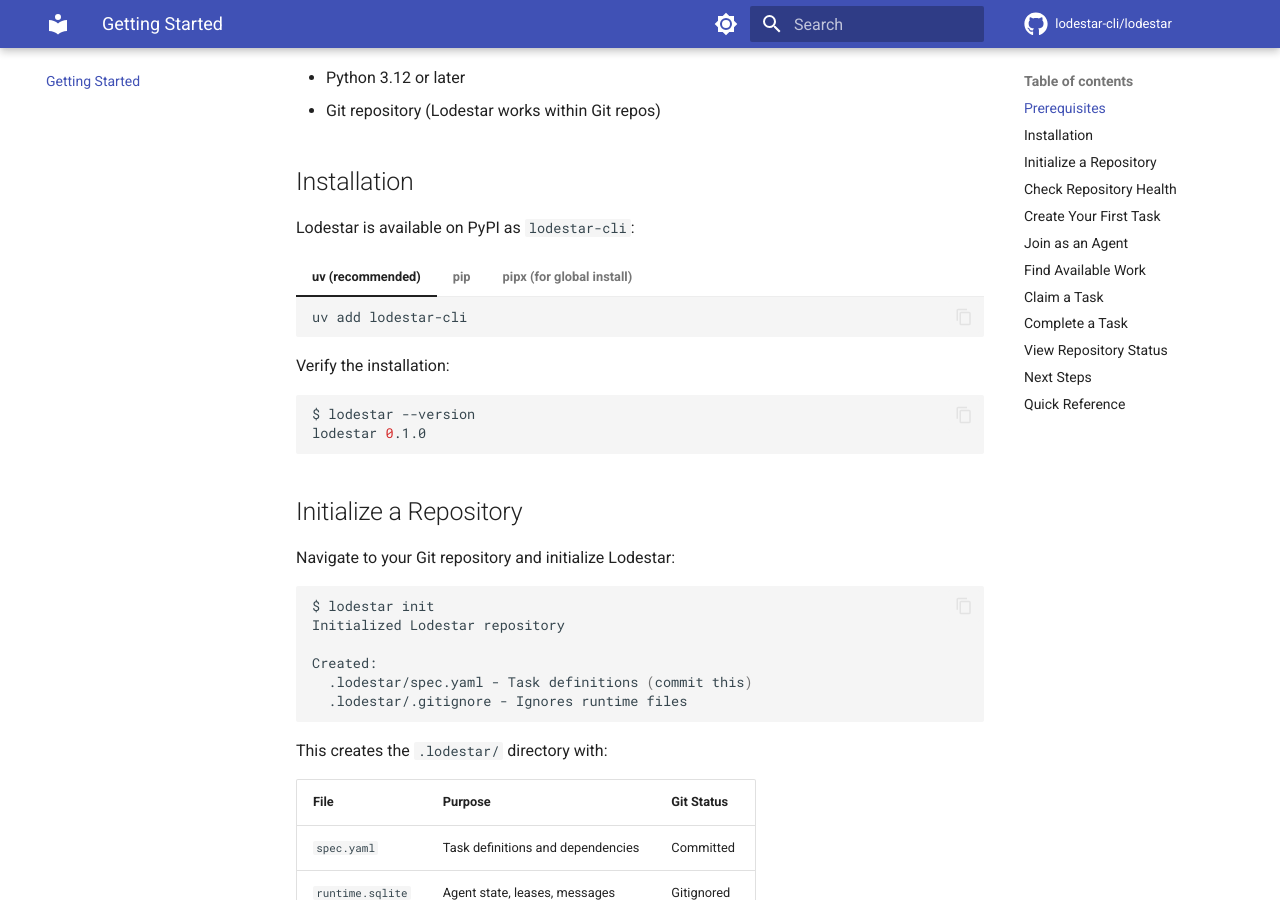
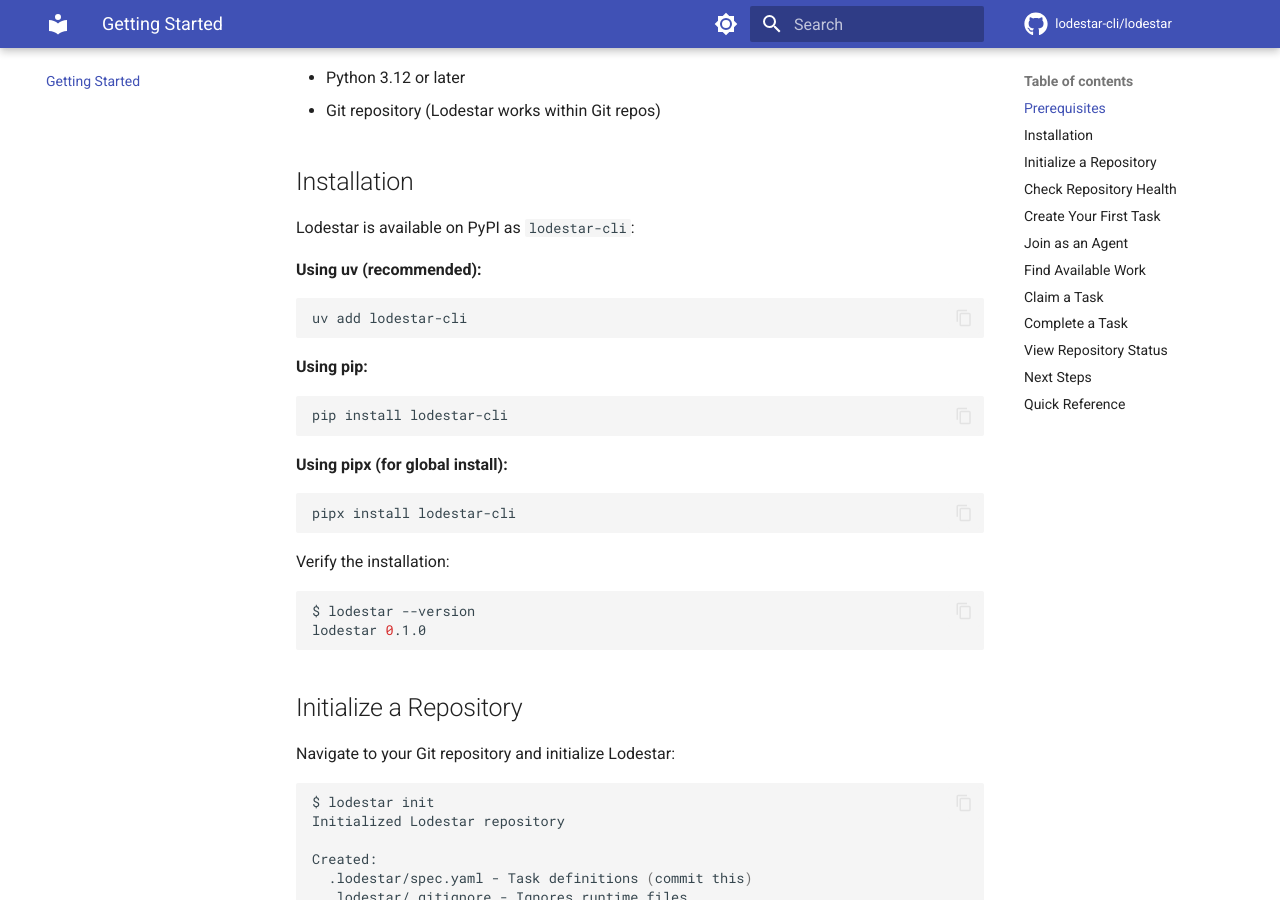
Before and after one commit to ThomasRohde/lodestar, an MkDocs documentation site: the page built from docs/getting-started.md, in a window 1280 px wide and 900 px high, scrolled down 305 px. Built offline with MkDocs 1.6.1 and Material for MkDocs 9.7.7, drawn with Linux system fonts in a browser that asks for light colours; comment, search, counter and statistics services are not loaded.

Commit message:
docs: Use standard markdown in getting-started.md
Replace Material tabs syntax (===) with standard markdown headers
for better readability when viewing raw markdown on GitHub.

🤖 Generated with [Claude Code](https://claude.com/claude-code)

Co-Authored-By: Claude Opus 4.5 <noreply@anthropic.com>

````diff
--- a/docs/getting-started.md
+++ b/docs/getting-started.md
@@ -11,23 +11,23 @@ This guide walks you through installing Lodestar and completing your first task
 
 Lodestar is available on PyPI as `lodestar-cli`:
 
-=== "uv (recommended)"
+**Using uv (recommended):**
 
-    ```bash
-    uv add lodestar-cli
-    ```
+```bash
+uv add lodestar-cli
+```
 
-=== "pip"
+**Using pip:**
 
-    ```bash
-    pip install lodestar-cli
-    ```
+```bash
+pip install lodestar-cli
+```
 
-=== "pipx (for global install)"
+**Using pipx (for global install):**
 
-    ```bash
-    pipx install lodestar-cli
-    ```
+```bash
+pipx install lodestar-cli
+```
 
 Verify the installation:
 
````
